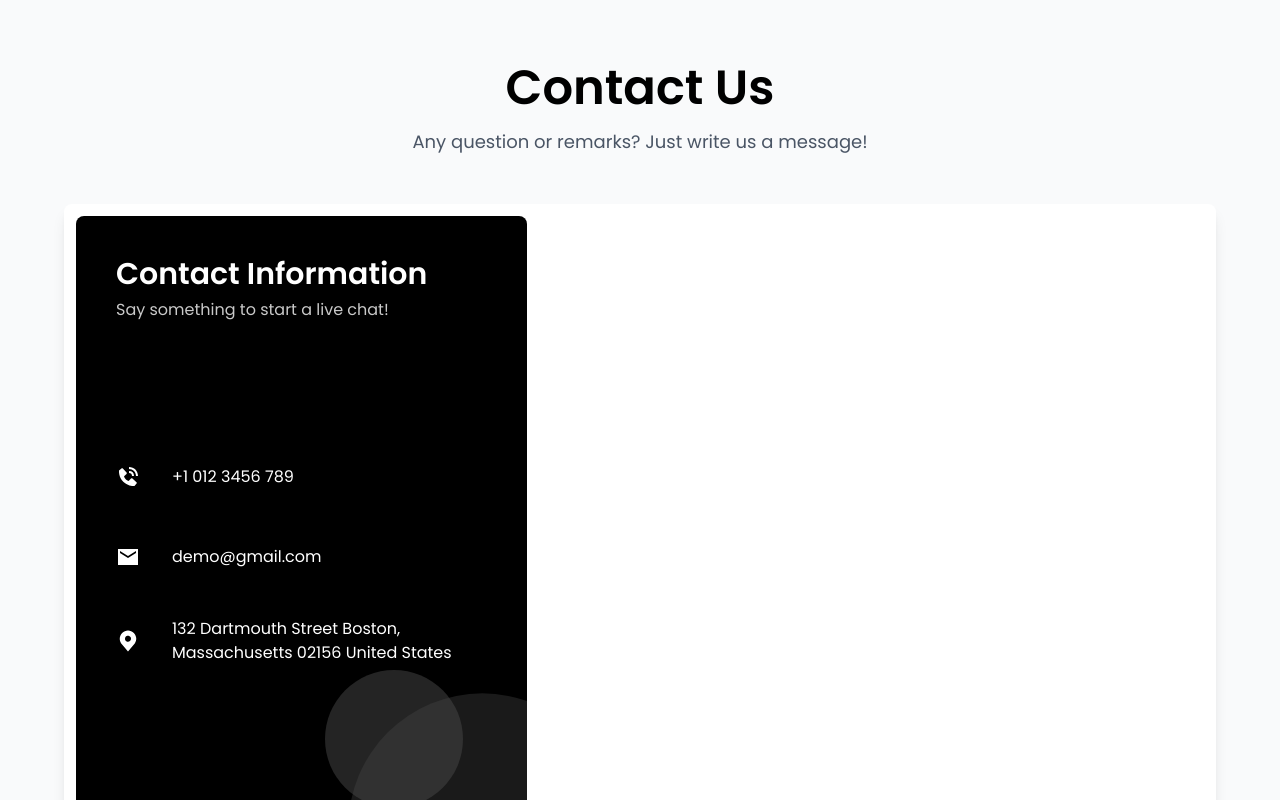
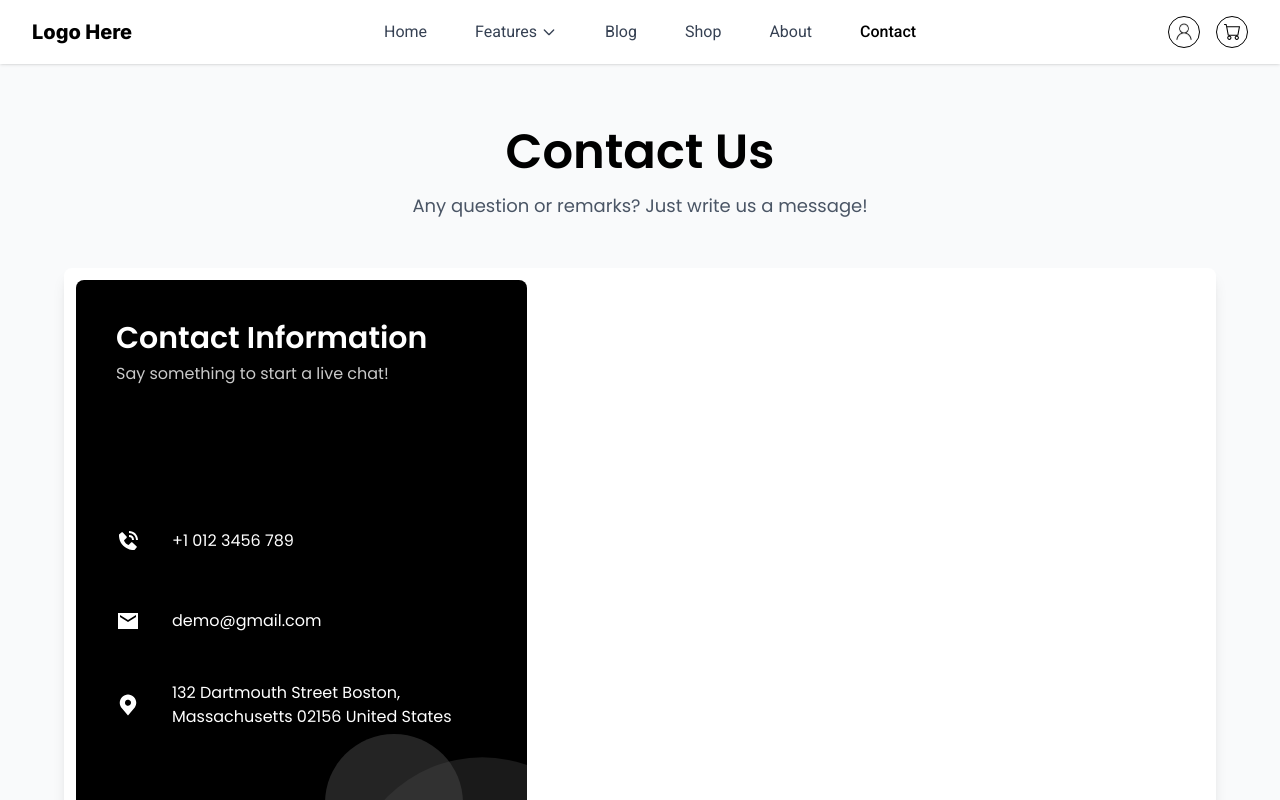
Before and after one commit to ntorbinskiy/mbunity-react-js-technical-assessment, a Next.js app: page /contact in a window 1280 px wide. Shown: the top 800 px of the page. Built offline with nearby package versions, Linux system fonts and the light colour scheme.

Commit message:
Move contact page components to the new folder

```diff
--- a/src/app/layout.tsx
+++ b/src/app/layout.tsx
@@ -1,21 +1,30 @@
-import type { Metadata } from 'next';
-import './globals.css';
-import { inter, poppins, roboto } from './fonts';
-import React from 'react';
+import type { Metadata } from "next";
+import "./globals.css";
+import { inter, poppins, roboto } from "./fonts";
+import React from "react";
+import { NavBar } from "@/components/nav-bar/NavBar";
 
 export const metadata: Metadata = {
-    title: 'Contact Us | Company Name',
-    description: 'Contact us for any inquiries or questions.',
+    title: "Contact Us | Company Name",
+    description: "Contact us for any inquiries or questions.",
 };
 
 interface RootLayoutProps {
     children: React.ReactNode;
 }
 
-export default function RootLayout({ children }: RootLayoutProps): React.ReactNode {
+export default function RootLayout({
+    children,
+}: RootLayoutProps): React.ReactNode {
     return (
-        <html lang="en" className={`${inter.variable} ${poppins.variable} ${roboto.variable}`}>
-            <body className="font-poppins bg-gray-50">{children}</body>
+        <html
+            lang="en"
+            className={`${inter.variable} ${poppins.variable} ${roboto.variable}`}
+        >
+            <body className="font-poppins bg-gray-50">
+                <NavBar />
+                {children}
+            </body>
         </html>
     );
 }
```
Also changed, not shown: src/app/contact/page.tsx (+3 -5 lines), src/components/contact-page/contact-info/ContactInfo.tsx (renamed from src/components/contact-info/ContactInfo.tsx), src/components/contact-page/contact-info/ContactMethod.tsx (renamed from src/components/contact-info/ContactMethod.tsx), src/components/contact-page/contact-info/DiscordIcon.tsx (renamed from src/components/contact-info/DiscordIcon.tsx), src/components/contact-page/contact-info/InstagramIcon.tsx (renamed from src/components/contact-info/InstagramIcon.tsx), src/components/contact-page/contact-info/SocialIcon.tsx (renamed from src/components/contact-info/SocialIcon.tsx), src/components/contact-page/contact-info/TwitterIcon.tsx (renamed from src/components/contact-info/TwitterIcon.tsx).
